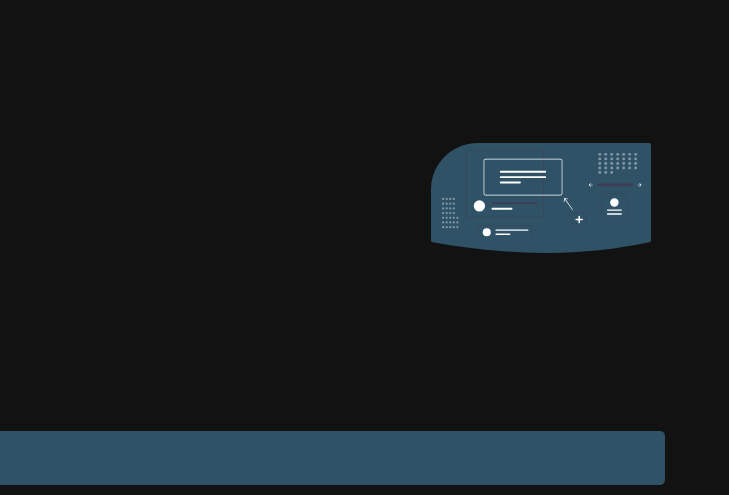
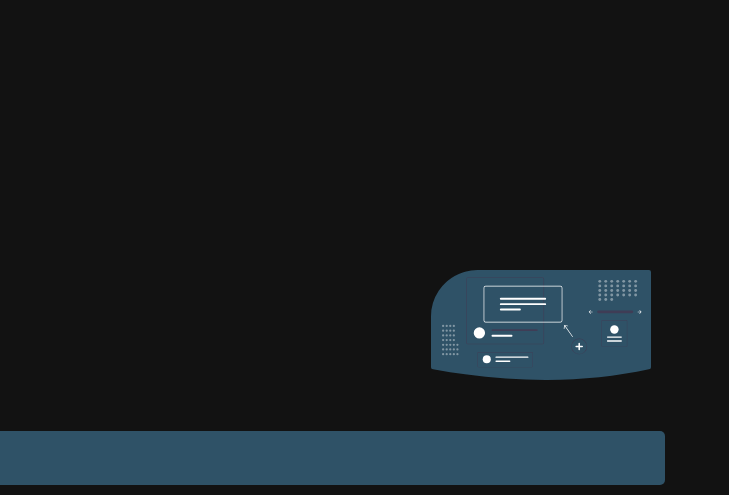
Before and after one commit to justinthepatchnotes/JustinThePatchNotesWebsite, a plain HTML site: page index.html in a window 1280 px wide. Shown: the part 1496-1991 px from the top of the page, 551-1280 px from the left. Drawn offline with Linux system fonts and the light colour scheme.

Commit message:
Update index.html

```diff
--- a/index.html
+++ b/index.html
@@ -186,17 +186,16 @@
     <ul>
         <li>Troubleshooting</li>
         <li>Active Directory</li>
-        <img src="svg/undraw_design_components_9vy6.svg" height="220" width="220" style="float: right;padding: 10px;">
-
         <li style="white-space: nowrap;">Group Policy Management</li>
         <li style="white-space: nowrap;">Remote Support</li>
         <li style="white-space: nowrap;">Ticket Management</li>
         <li style="white-space: nowrap;">Software Installation</li>
         <li >Incident management</li>
+        <img src="svg/undraw_design_components_9vy6.svg" height="220" width="220" style="float: right;padding: 10px;">
         <li >Cloud storage and management (OneDrive, Google Drive)</li>
         <div style="height: 10px"></div>
-        <li style="white-space: nowrap;">Managing and troubleshooting virtual machines (VMs) </li>
-        <li style="white-space: nowrap;">Handling hardware replacements and upgrades</li>
+        <li style="white-space: wrap;">Managing and troubleshooting virtual machines (VMs) </li>
+        <li style="white-space: wrap;">Handling hardware replacements and upgrades</li>
         <li >Microsoft 365</li>
 
         <div style="width: 100%; height: 15px;"></div>
```
